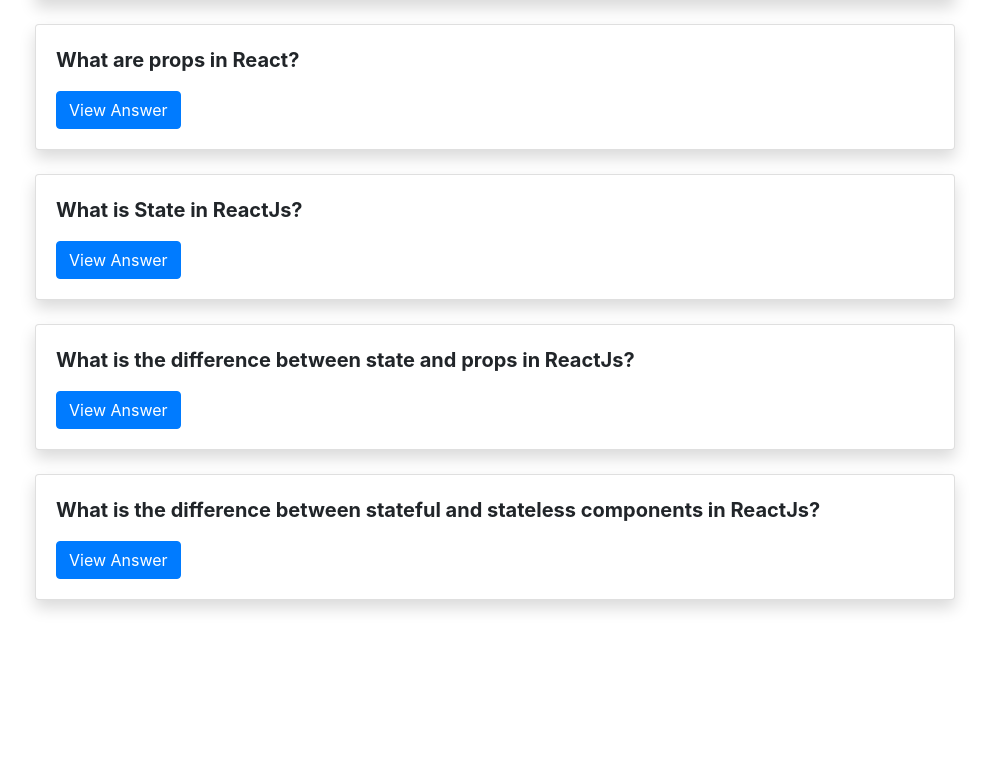
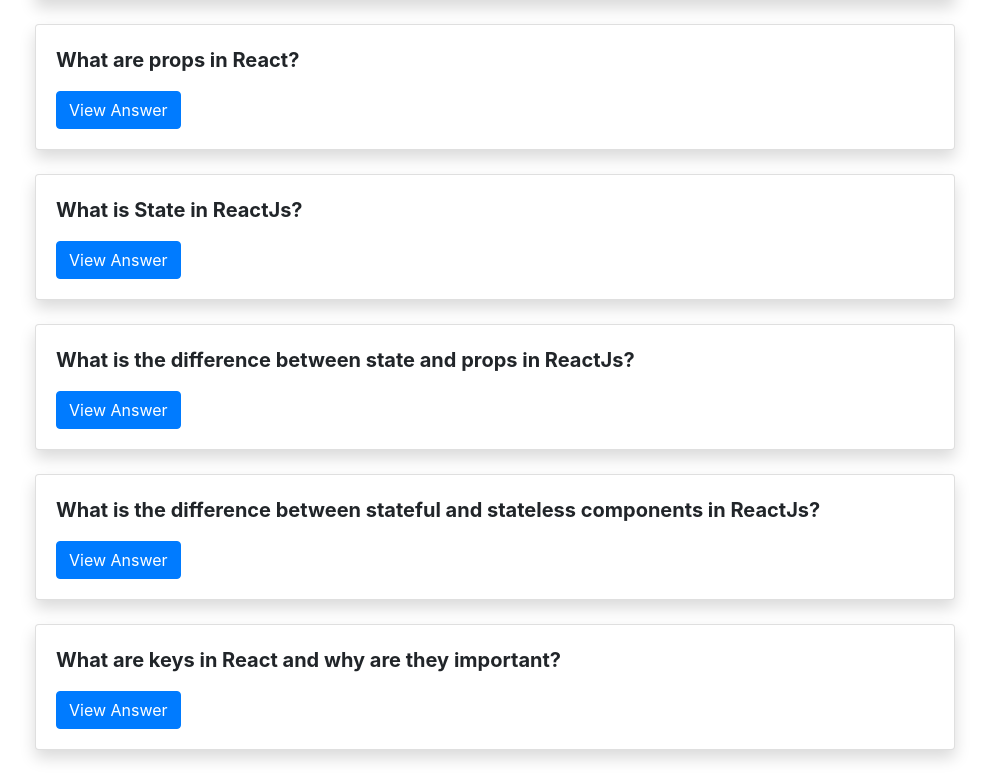
Before and after one commit to RaviSys/react-qa-app, a React (Create React App) app: page / in a window 1280 px wide. Shown: the part 852-1626 px from the top of the page, without its empty margins (145-1134 px from the left). Before the commit the page ends 1476 px from the top, so only its background shows below. Built offline with nearby package versions, Linux system fonts and the light colour scheme.

Commit message:
adding keys to rendered list items

```diff
--- a/src/App.js
+++ b/src/App.js
@@ -32,6 +32,10 @@
   {
     id: 'q7',
     title: 'What is the difference between stateful and stateless components in ReactJs?'
+  },
+  {
+    id: 'q8',
+    title: 'What are keys in React and why are they important?'
   }
 ];
 function App() {
--- a/src/components/questions/Questions.js
+++ b/src/components/questions/Questions.js
@@ -4,7 +4,9 @@
   return (
     <div>
       {props.items.map((question) => (
-        <QuestionItem title={question.title} />
+        <QuestionItem
+          key={question.id}
+          title={question.title} />
       ))}
     </div>
   )
```
